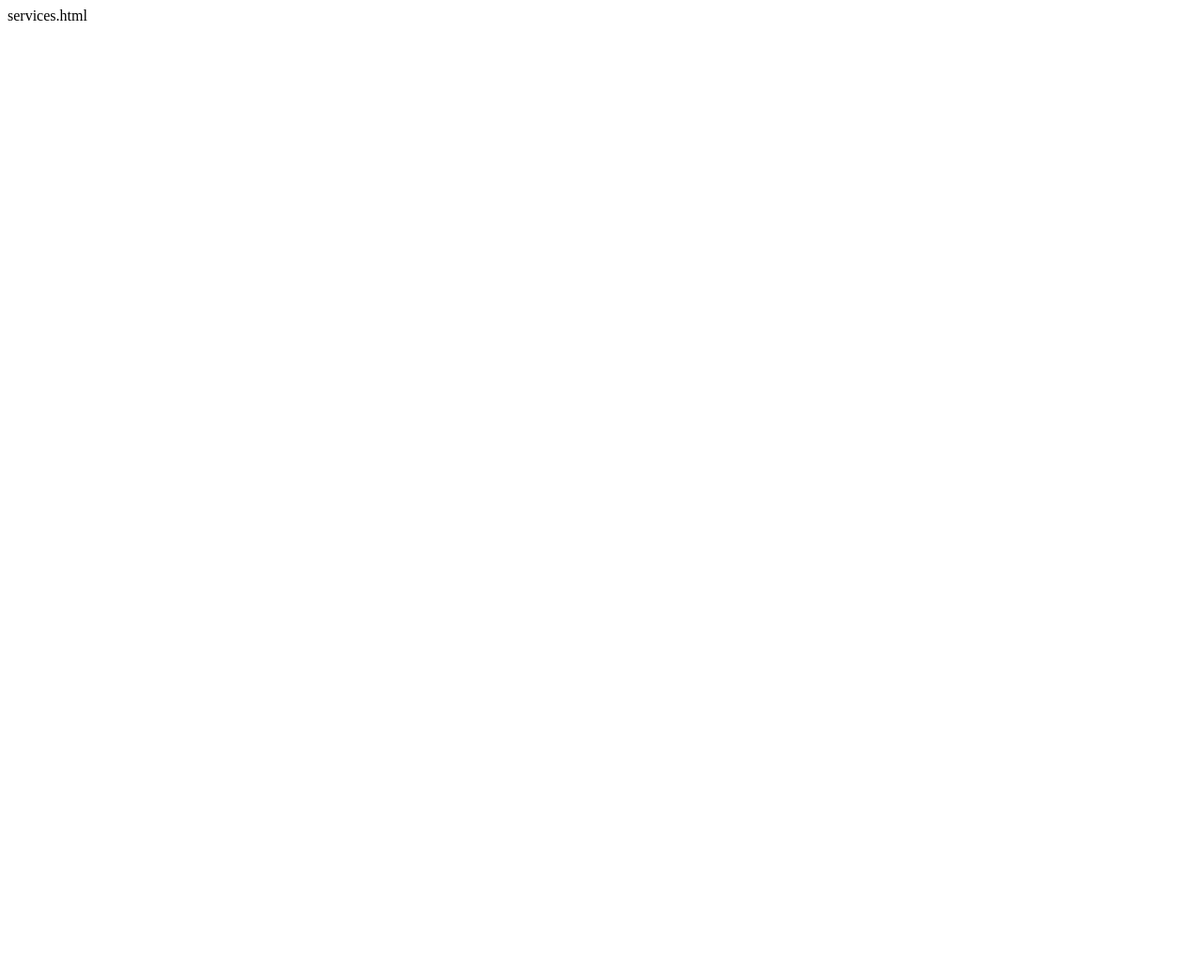
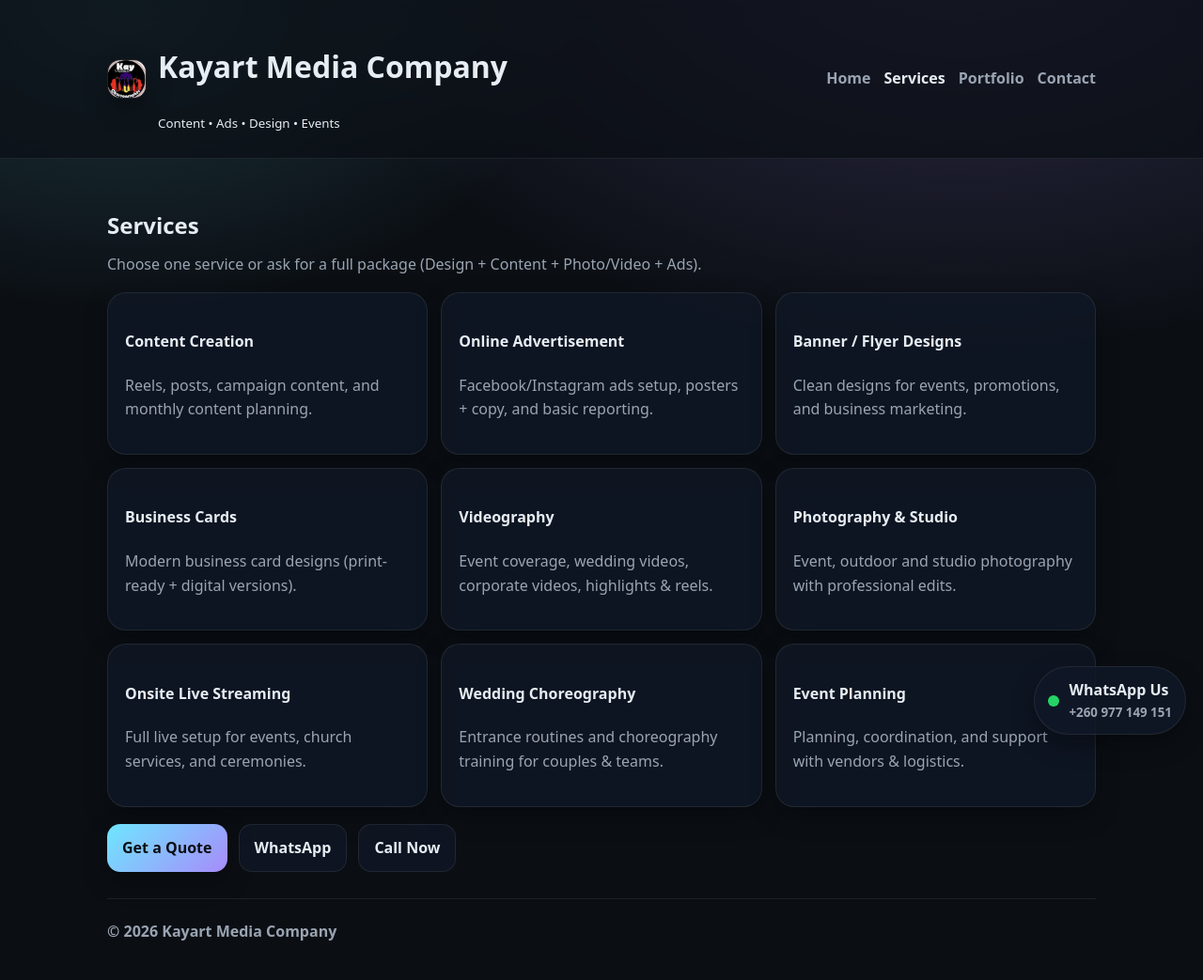
Before and after one commit to gkasosa-png/kayart-media, a plain HTML site: page services.html in a window 1280 px wide. Shown: the whole page at 94% size. Before the commit the page ends 800 px from the top, so only its background shows below. Drawn offline with Linux system fonts and the light colour scheme.

Commit message:
Update services.html

```diff
--- a/services.html
+++ b/services.html
@@ -1 +1,106 @@
-services.html
+<!doctype html>
+<html lang="en">
+<head>
+  <meta charset="utf-8" />
+  <meta name="viewport" content="width=device-width, initial-scale=1" />
+  <title>Kayart Media Company | Services</title>
+  <meta name="description" content="Kayart Media Company services: Content Creation, Online Ads, Designs, Photography, Videography, Live Streaming, Wedding Choreography, Event Planning." />
+  <link rel="stylesheet" href="style.css" />
+</head>
+<body>
+
+<header class="nav">
+  <div class="container nav-inner">
+    <a class="brand" href="index.html">
+      <img src="assets/logo.jpg" alt="Kayart Media Company Logo" class="logo-img">
+      <div>
+        <h1>Kayart Media Company</h1>
+        <small>Content • Ads • Design • Events</small>
+      </div>
+    </a>
+    <nav class="links">
+      <a href="index.html">Home</a>
+      <a href="services.html">Services</a>
+      <a href="portfolio.html">Portfolio</a>
+      <a href="contact.html">Contact</a>
+    </nav>
+  </div>
+</header>
+
+<main class="container">
+  <section class="section">
+    <h3>Services</h3>
+    <p>Choose one service or ask for a full package (Design + Content + Photo/Video + Ads).</p>
+
+    <div class="grid">
+      <div class="card">
+        <h4>Content Creation</h4>
+        <p>Reels, posts, campaign content, and monthly content planning.</p>
+      </div>
+
+      <div class="card">
+        <h4>Online Advertisement</h4>
+        <p>Facebook/Instagram ads setup, posters + copy, and basic reporting.</p>
+      </div>
+
+      <div class="card">
+        <h4>Banner / Flyer Designs</h4>
+        <p>Clean designs for events, promotions, and business marketing.</p>
+      </div>
+
+      <div class="card">
+        <h4>Business Cards</h4>
+        <p>Modern business card designs (print-ready + digital versions).</p>
+      </div>
+
+      <div class="card">
+        <h4>Videography</h4>
+        <p>Event coverage, wedding videos, corporate videos, highlights & reels.</p>
+      </div>
+
+      <div class="card">
+        <h4>Photography & Studio</h4>
+        <p>Event, outdoor and studio photography with professional edits.</p>
+      </div>
+
+      <div class="card">
+        <h4>Onsite Live Streaming</h4>
+        <p>Full live setup for events, church services, and ceremonies.</p>
+      </div>
+
+      <div class="card">
+        <h4>Wedding Choreography</h4>
+        <p>Entrance routines and choreography training for couples & teams.</p>
+      </div>
+
+      <div class="card">
+        <h4>Event Planning</h4>
+        <p>Planning, coordination, and support with vendors & logistics.</p>
+      </div>
+    </div>
+
+    <div class="btn-row" style="margin-top:18px;">
+      <a class="btn btn-primary" href="contact.html">Get a Quote</a>
+      <a class="btn" href="https://wa.me/260977149151?text=Hi%20Kayart%20Media%2C%20I%20want%20to%20book%20you.%20Service%3A%20____%20Date%3A%20____%20Location%3A%20____%20Budget%3A%20____" target="_blank" rel="noopener">WhatsApp</a>
+      <a class="btn" href="tel:+260977149151">Call Now</a>
+    </div>
+  </section>
+
+  <footer class="footer">
+    © <span id="year"></span> Kayart Media Company
+  </footer>
+</main>
+
+<a class="whatsapp"
+   href="https://wa.me/260977149151?text=Hi%20Kayart%20Media%2C%20I%20want%20to%20book%20you.%20Service%3A%20____%20Date%3A%20____%20Location%3A%20____%20Budget%3A%20____"
+   target="_blank" rel="noopener">
+  <span class="wa-dot"></span>
+  <div>
+    <span>WhatsApp Us</span>
+    <small>+260 977 149 151</small>
+  </div>
+</a>
+
+<script src="script.js"></script>
+</body>
+</html>
```
